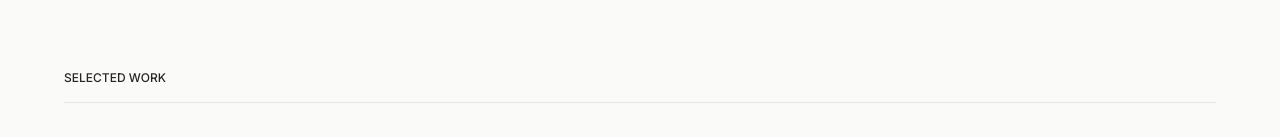
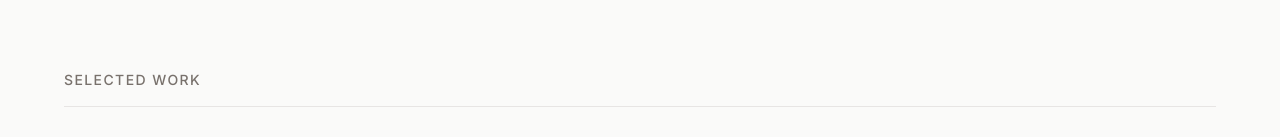
Before and after one commit to v1dh1/vidhi, a Next.js app: page / in a window 1280 px wide. Shown: the part 558-695 px from the top of the page. Built offline with nearby package versions, Linux system fonts and the light colour scheme; a web font is replaced by a local one.

Commit message:
edited home tracking

```diff
--- a/app/home/Homecontent.jsx
+++ b/app/home/Homecontent.jsx
@@ -32,7 +32,7 @@ const Homecontent = () => {
 
   <div className='md:pb-32'></div>
 
-<div className='text-stone-800 text-xs font-medium px-4 md:px-16'>SELECTED WORK</div>
+<div className='text-stone-500 text-sm font-medium px-4 md:px-16 tracking-widest'>SELECTED WORK</div>
 <div className='p-4 md:px-16'>
   <div className='border-t border-b border-stone-200 pb-8 pt-4'>
 
```
